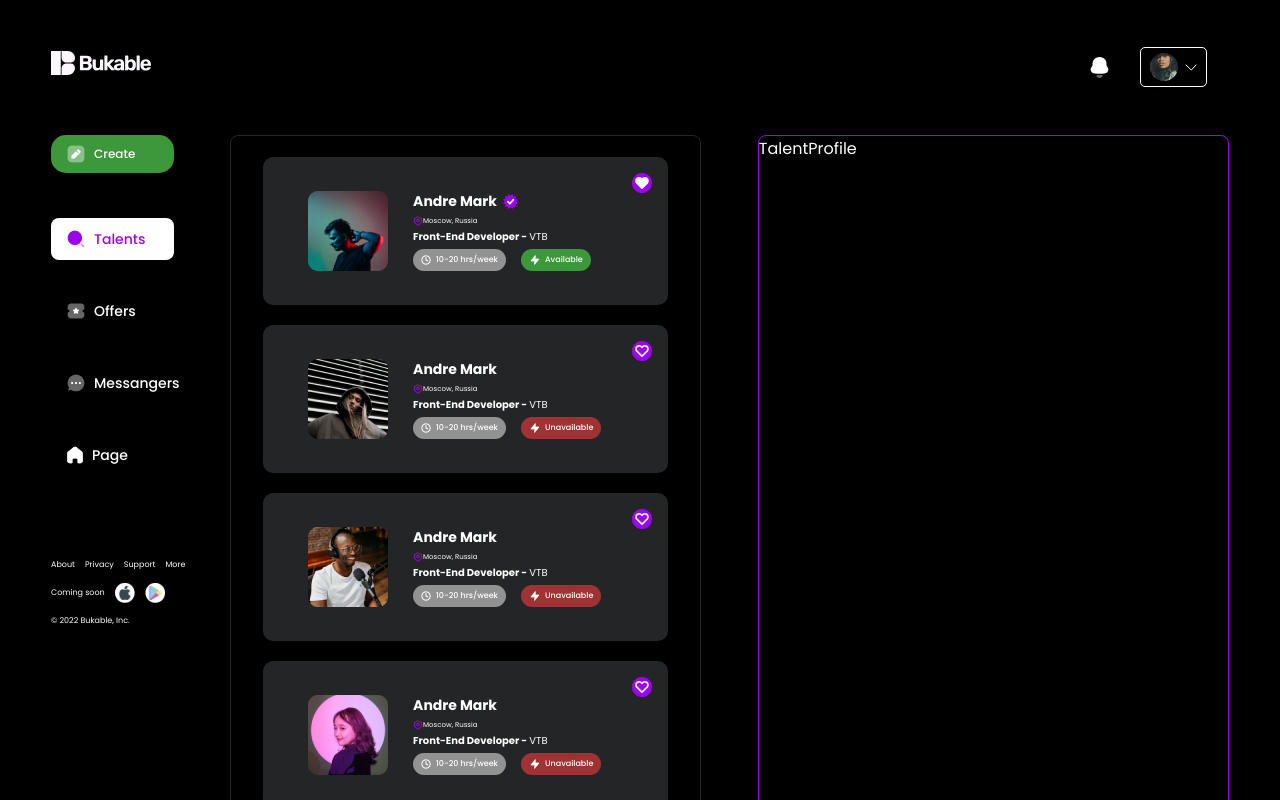
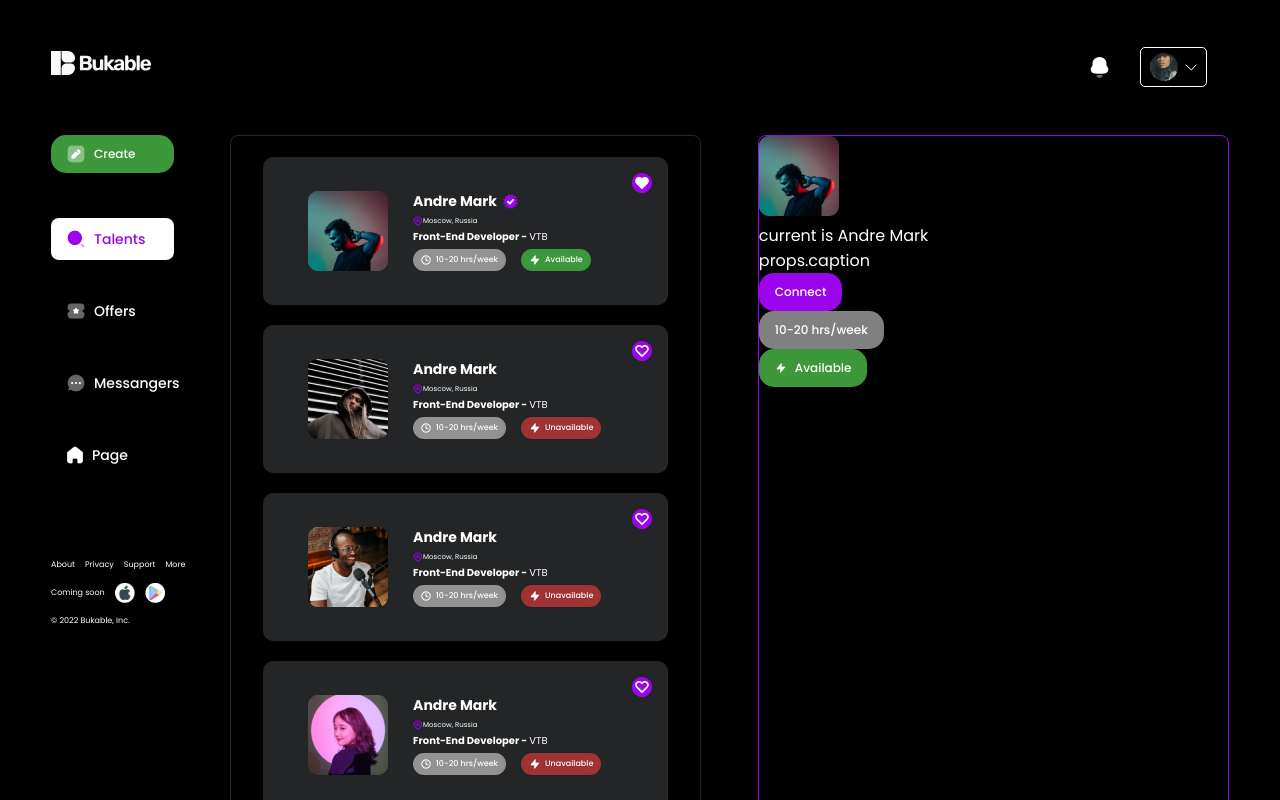
Before and after one commit to zhengis-alinur/bukable, a React (Create React App) app: page / in a window 1280 px wide. Shown: the top 800 px of the page. Built offline with nearby package versions, Linux system fonts and the light colour scheme.

Commit message:
feat: add context for current Talent

```diff
--- a/src/Sections/TalentProfile.jsx
+++ b/src/Sections/TalentProfile.jsx
@@ -1,10 +1,25 @@
-import React from 'react'
+import React, {useContext} from 'react'
 import './TalentProfile.scss'
+import Button from '../components/Button'
+import TalentContext from '../contexts/context'
 
 const TalentProfile = () => {
+  const {currentTalent, setTalent} = useContext(TalentContext)
+
   return (
     <div className='talent-profile'>
-      TalentProfile
+      <div className="header">
+        <img src={currentTalent.img} alt="" className="profile-image" />
+        <div className="info-wrapper">
+          <p className="name">current is {currentTalent.name}</p>
+          <p className="caption">props.caption</p>
+          <div className="buttons">
+            <Button text='Connect' class='big primary'/>
+            <Button text={currentTalent.hours+' hrs/week'} class='big grey'/>
+            <Button icon='/assets/zap.png' text={currentTalent.available ? 'Available' : 'Unavailable'} class={`big + ${currentTalent.available ? 'secondary' : 'warning'}`}/>
+          </div>
+        </div>
+      </div>
     </div>
   )
 }
--- a/src/Sections/TalentsList.jsx
+++ b/src/Sections/TalentsList.jsx
@@ -2,92 +2,14 @@ import React from 'react'
 import './TalentsList.scss'
 import TalentCard from '../components/TalentCard'
 
-const TalentsList = () => {
-  const talents = [
-    {
-      img: '/assets/Andre.png',
-      name: 'Andre Mark',
-      isMarked: true,
-      location: 'Moscow, Russia',
-      specialization: 'Front-End Developer',
-      company: 'VTB',
-      hours: '10-20',
-      available: true,
-      select: true
-    },
-    {
-      img: '/assets/Attila.png',
-      name: 'Andre Mark',
-      location: 'Moscow, Russia',
-      specialization: 'Front-End Developer',
-      company: 'VTB',
-      hours: '10-20',
-      available: false
-    },
-    {
-      img: '/assets/Nicholas.png',
-      name: 'Andre Mark',
-      location: 'Moscow, Russia',
-      specialization: 'Front-End Developer',
-      company: 'VTB',
-      hours: '10-20',
-      available: false
-    },
-    {
-      img: '/assets/Serena.png',
-      name: 'Andre Mark',
-      location: 'Moscow, Russia',
-      specialization: 'Front-End Developer',
-      company: 'VTB',
-      hours: '10-20',
-      available: false
-    },
-    {
-      img: '/assets/Andre.png',
-      name: 'Andre Mark',
-      isMarked: true,
-      location: 'Moscow, Russia',
-      specialization: 'Front-End Developer',
-      company: 'VTB',
-      hours: '10-20',
-      available: true
-    },
-    {
-      img: '/assets/Attila.png',
-      name: 'Andre Mark',
-      location: 'Moscow, Russia',
-      specialization: 'Front-End Developer',
-      company: 'VTB',
-      hours: '10-20',
-      available: false
-    },
-    {
-      img: '/assets/Nicholas.png',
-      name: 'Andre Mark',
-      location: 'Moscow, Russia',
-      specialization: 'Front-End Developer',
-      company: 'VTB',
-      hours: '10-20',
-      available: true
-    },
-    {
-      img: '/assets/Serena.png',
-      name: 'Andre Mark',
-      location: 'Moscow, Russia',
-      specialization: 'Front-End Developer',
-      company: 'VTB',
-      hours: '10-20',
-      available: false
-    }
-  ]
-
+const TalentsList = (props) => {
   return (
     <div className='talents-list'>
         <div className="search-wrapper">
 
         </div>
         <div className="cards">
-          {talents.map((el) => <TalentCard {...el}/>)}
+          {props.talents.map((el) => <TalentCard {...el}/>)}
         </div>
     </div>
   )
--- a/src/components/TalentCard.jsx
+++ b/src/components/TalentCard.jsx
@@ -1,10 +1,14 @@
-import React from 'react'
+import React, {useContext} from 'react'
 import './TalentCard.scss'
 import Button from './Button';
+import TalentContext from '../contexts/context';
 
 const TalentCard = (props) => {
+
+    const {currentTalent, setTalent} = useContext(TalentContext)
+
     return (
-    <div className='talent-card'>
+        <div className='talent-card' onClick={() => {setTalent(props)}}>
             <img src={props.img} alt="talent" className='talent-img'/>
             <div className="about">
                 <div className="name">
--- /dev/null
+++ b/src/contexts/context.js
@@ -0,0 +1,3 @@
+import React from "react";
+const TalentContext = React.createContext();
+export default TalentContext;
--- a/src/pages/Home.jsx
+++ b/src/pages/Home.jsx
@@ -1,14 +1,105 @@
-import React from 'react'
+import React, {useState} from 'react'
 import SideBar from '../Sections/SideBar'
 import TalentProfile from '../Sections/TalentProfile'
 import TalentsList from '../Sections/TalentsList'
 import './Home.scss'
+import TalentContext from '../contexts/context'
+
 const Home = () => {
+  const data = [
+    {
+      id:1,
+      img: '/assets/Andre.png',
+      name: 'Andre Mark',
+      isMarked: true,
+      location: 'Moscow, Russia',
+      specialization: 'Front-End Developer',
+      company: 'VTB',
+      hours: '10-20',
+      available: true,
+      select: true
+    },
+    {
+      id:2,
+      img: '/assets/Attila.png',
+      name: 'Andre Mark',
+      location: 'Moscow, Russia',
+      specialization: 'Front-End Developer',
+      company: 'VTB',
+      hours: '10-20',
+      available: false
+    },
+    {
+      id:3,
+      img: '/assets/Nicholas.png',
+      name: 'Andre Mark',
+      location: 'Moscow, Russia',
+      specialization: 'Front-End Developer',
+      company: 'VTB',
+      hours: '10-20',
+      available: false
+    },
+    {
+      id:4,
+      img: '/assets/Serena.png',
+      name: 'Andre Mark',
+      location: 'Moscow, Russia',
+      specialization: 'Front-End Developer',
+      company: 'VTB',
+      hours: '10-20',
+      available: false
+    },
+    {
+      id:5,
+      img: '/assets/Andre.png',
+      name: 'Andre Mark',
+      isMarked: true,
+      location: 'Moscow, Russia',
+      specialization: 'Front-End Developer',
+      company: 'VTB',
+      hours: '10-20',
+      available: true
+    },
+    {
+      id:6,
+      img: '/assets/Attila.png',
+      name: 'Andre Mark',
+      location: 'Moscow, Russia',
+      specialization: 'Front-End Developer',
+      company: 'VTB',
+      hours: '10-20',
+      available: false
+    },
+    {
+      id:7,
+      img: '/assets/Nicholas.png',
+      name: 'Andre Mark',
+      location: 'Moscow, Russia',
+      specialization: 'Front-End Developer',
+      company: 'VTB',
+      hours: '10-20',
+      available: true
+    },
+    {
+      id:8,
+      img: '/assets/Serena.png',
+      name: 'Andre Mark',
+      location: 'Moscow, Russia',
+      specialization: 'Front-End Developer',
+      company: 'VTB',
+      hours: '10-20',
+      available: false
+    }
+  ]
+  let [currentTalent, setTalent] = useState(data[0]);
+  let [talents, setTalents] = useState(data);
   return (
     <div className='home page'>
         <SideBar/>
-        <TalentsList/>
-        <TalentProfile/>
+        <TalentContext.Provider value={{currentTalent, setTalent}}>
+          <TalentsList talents={talents}/>
+          <TalentProfile currentTalent/>
+        </TalentContext.Provider>
     </div>
   )
 }
```
Lines whose indentation alone changed are shown as unchanged.
